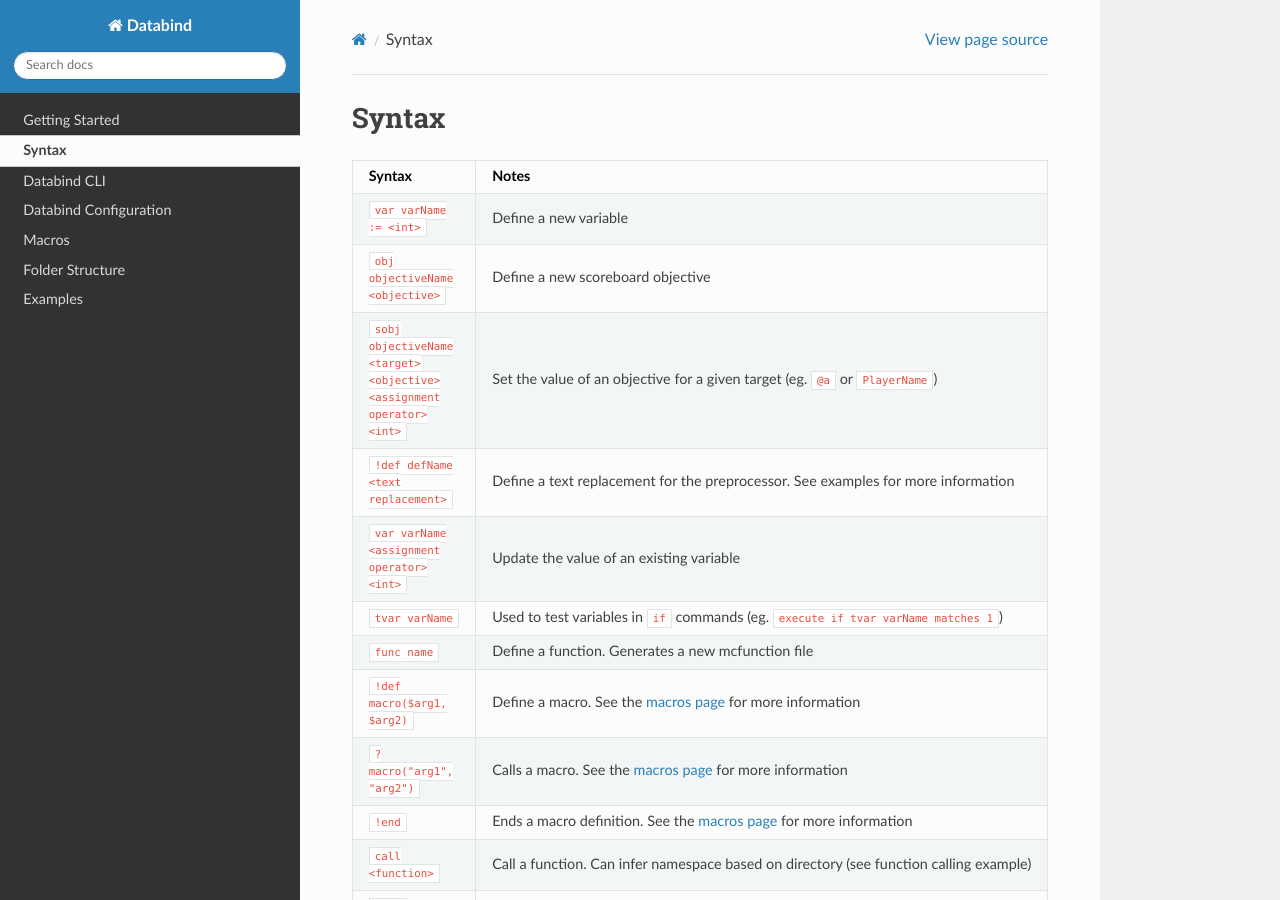
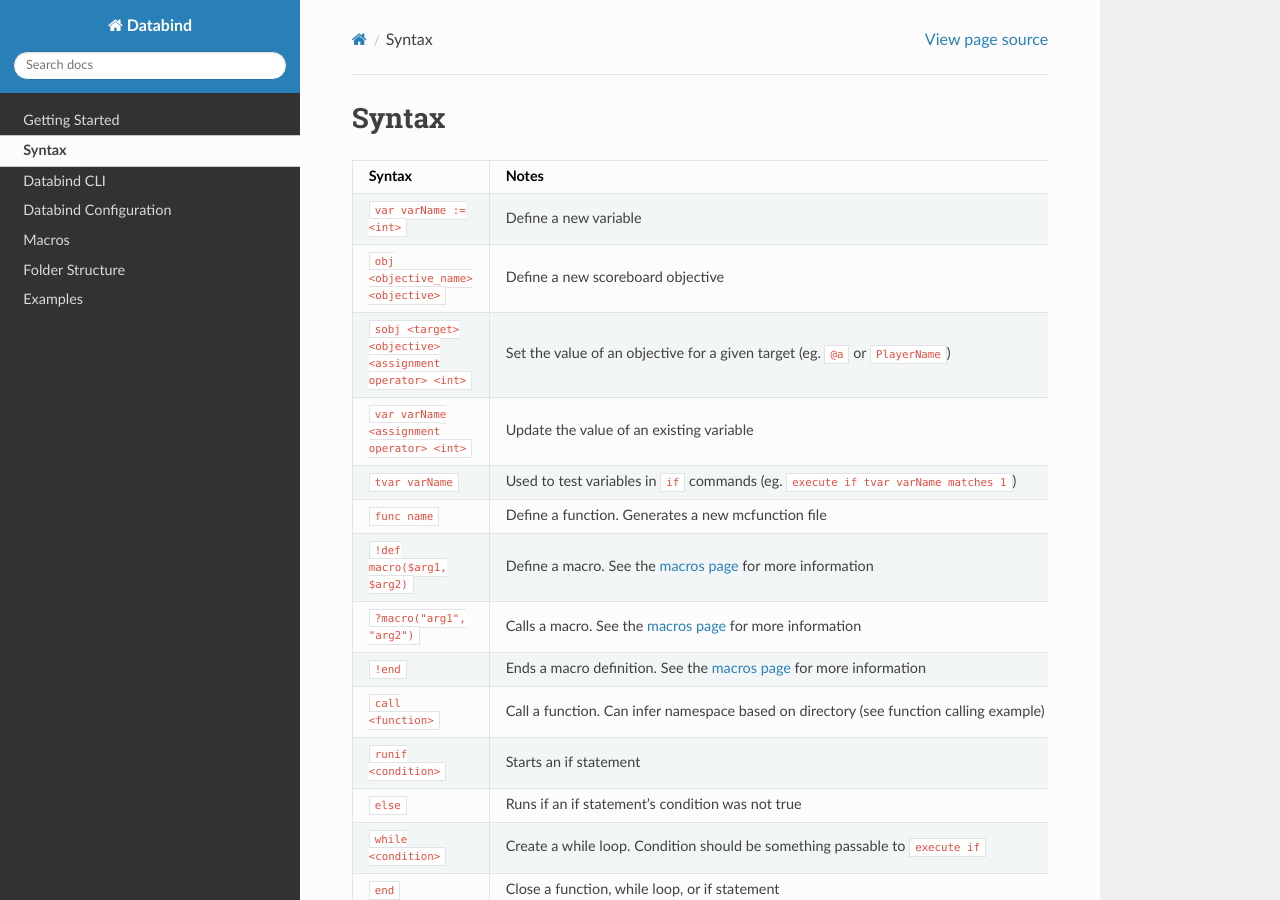
Before and after one commit to MysteryBlokHed/databind, a Sphinx documentation site: the page built from docs/syntax.rst, in a window 1280 px wide and 900 px high. Built offline with Sphinx 7.4.7 and the Read the Docs theme 2.0.0, drawn with Linux system fonts in a browser that asks for light colours.

Commit message:
Fix docs (#88)
Updates/removes some incorrect documentation.

```diff
--- a/docs/syntax.rst
+++ b/docs/syntax.rst
@@ -6,11 +6,9 @@
 +=========================================================================+========================================================================================+
 | ``var varName := <int>``                                                | Define a new variable                                                                  |
 +-------------------------------------------------------------------------+----------------------------------------------------------------------------------------+
-| ``obj objectiveName <objective>``                                       | Define a new scoreboard objective                                                      |
+| ``obj <objective_name> <objective>``                                    | Define a new scoreboard objective                                                      |
 +-------------------------------------------------------------------------+----------------------------------------------------------------------------------------+
-| ``sobj objectiveName <target> <objective> <assignment operator> <int>`` | Set the value of an objective for a given target (eg. ``@a`` or ``PlayerName``)        |
-+-------------------------------------------------------------------------+----------------------------------------------------------------------------------------+
-| ``!def defName <text replacement>``                                     | Define a text replacement for the preprocessor. See examples for more information      |
+| ``sobj <target> <objective> <assignment operator> <int>``               | Set the value of an objective for a given target (eg. ``@a`` or ``PlayerName``)        |
 +-------------------------------------------------------------------------+----------------------------------------------------------------------------------------+
 | ``var varName <assignment operator> <int>``                             | Update the value of an existing variable                                               |
 +-------------------------------------------------------------------------+----------------------------------------------------------------------------------------+
```
Also changed, not shown: docs/examples/def_examples/index.rst (deleted, +0 -12 lines), docs/examples/def_examples/long_execute.rst (deleted, +0 -33 lines).
